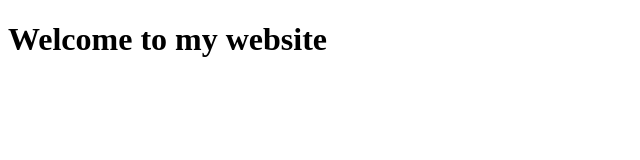
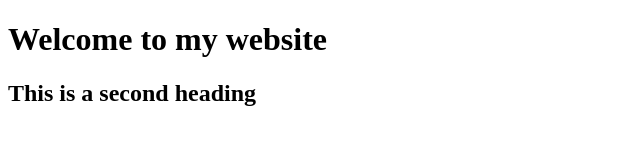
Before and after one commit to Osagie007/Google, a plain HTML site: page hello.html in a window 1280 px wide. Shown: the whole page, without its empty margins (0-640 px from the left). Drawn offline with Linux system fonts and the light colour scheme.

Commit message:
Added h2

```diff
--- a/hello.html
+++ b/hello.html
@@ -8,5 +8,6 @@
 </head>
 <body>
   <h1>Welcome to my website</h1>
+  <h2> This is a second heading <h2>
 </body>
 </html>
```
